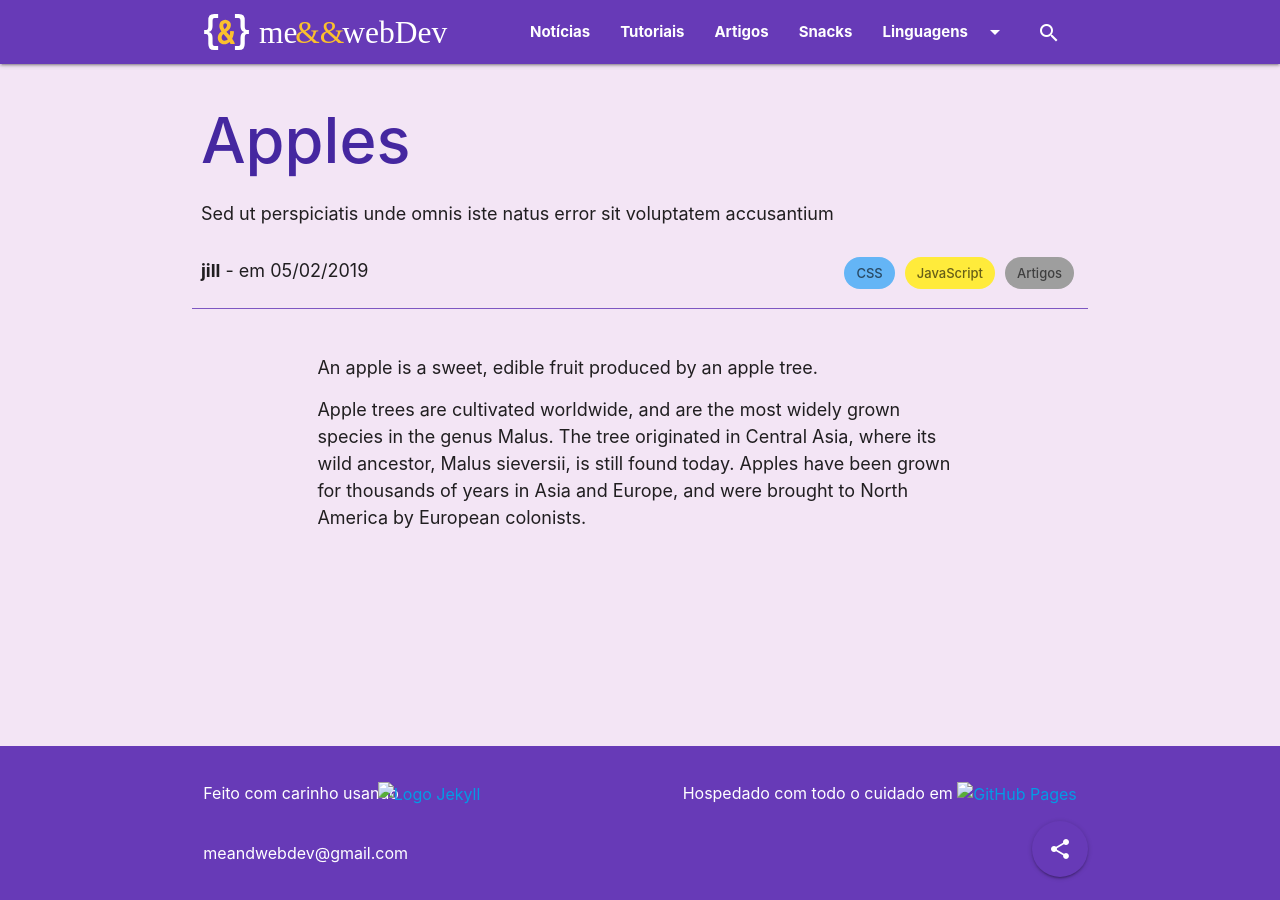
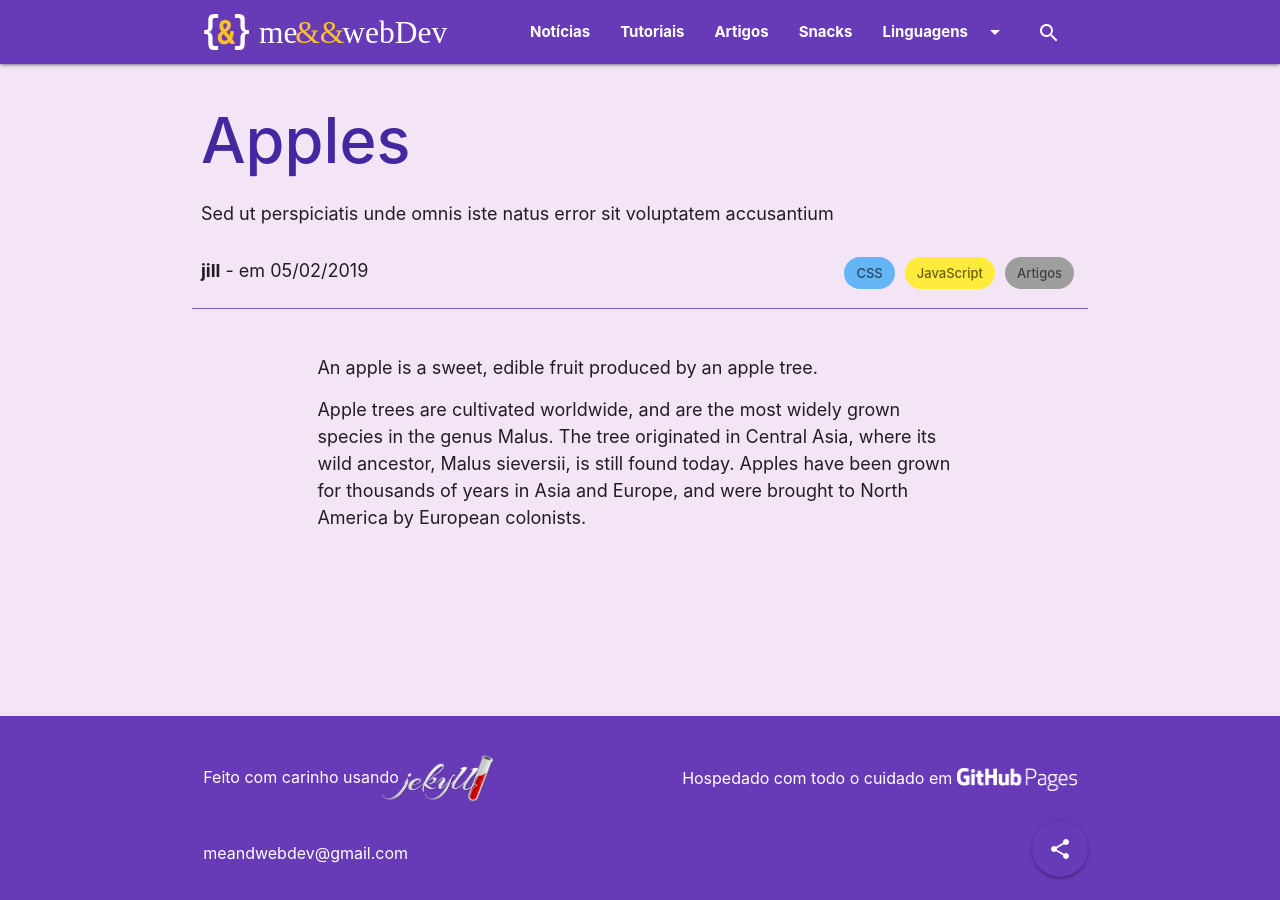
Before and after one commit to me-and-webDev/me-and-webDev.github.io, a Jekyll site: the page built from _posts/2019-02-05-apples.md, in a window 1280 px wide. Built offline with Jekyll 4.4.1, drawn with Linux system fonts in a browser that asks for light colours; nearby versions of some CDN libraries; some web fonts are replaced; library files that are not in the unit come from our copies.

Commit message:
Correction on the footer logos

```diff
--- a/_includes/footer.html
+++ b/_includes/footer.html
@@ -5,12 +5,12 @@
         <div class="valign-wrapper">
           <div class="col s12 m12 l6">
             Feito com carinho usando <a href="https://jekyllrb.com/" target="blank">
-              <img src="assets/images/jekyll-logo.png" alt="Logo Jekyll">
+              <img src="/assets/images/jekyll-logo.png" alt="Logo Jekyll">
             </a>
           </div>
           <div class="col s12 m12 l6 right-align">
             Hospedado com todo o cuidado em <a href="https://pages.github.com/" target="blank">
-              <img src="assets/images/github-pages-logo.png" alt="GitHub Pages">
+              <img src="/assets/images/github-pages-logo.png" alt="GitHub Pages">
             </a>
           </div>
         </div>
```
